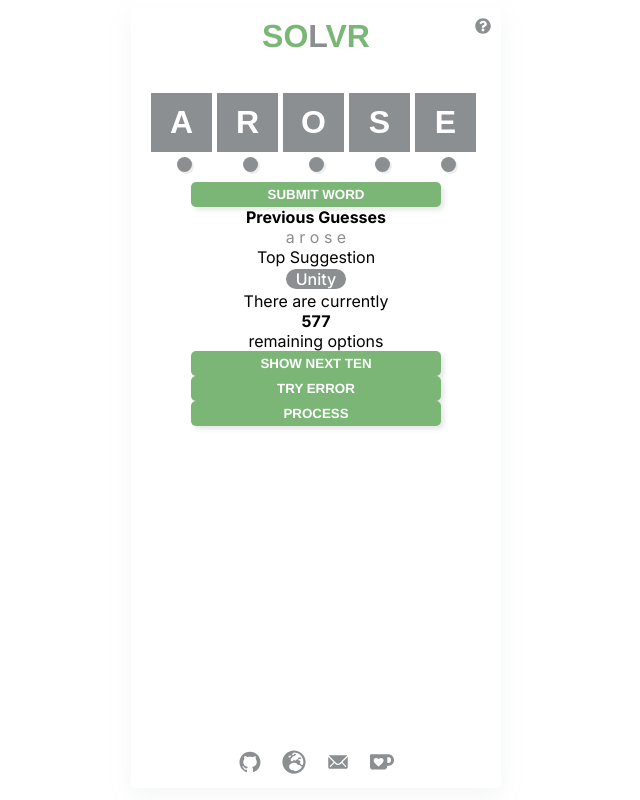
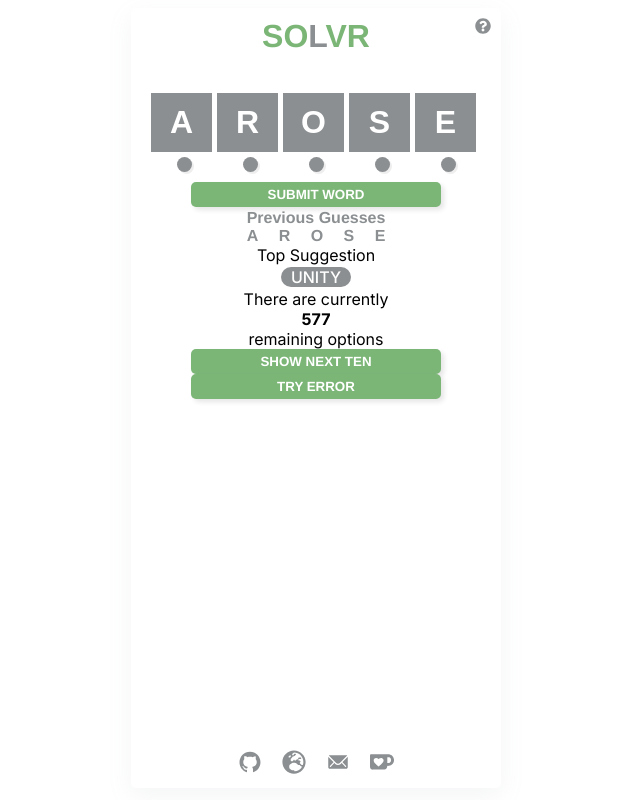
Before and after one commit to Fordcois/wordle-solver, a Next.js app: page / in a window 1280 px wide. Both pictures are taken after a click on the button "SUBMIT WORD". Shown: the whole page, without its empty margins (324-964 px from the left). Built offline with nearby package versions, Linux system fonts and the light colour scheme.

Commit message:
Styles Previous Guess Section

```diff
--- a/src/app/globals.css
+++ b/src/app/globals.css
@@ -216,7 +216,7 @@ body{
   margin:  0px 2px;
   padding:  0px 10px;
   border-radius: 20px;
-  text-transform: capitalize;
+  text-transform: uppercase;
   font-weight: 500;
   cursor: pointer;
 }
@@ -260,3 +260,17 @@ body{
   .flip-leave {
     animation: flip-leave 250ms ease forwards;
   }
+
+  .prev-guess-title{
+    color: var(--Grey);
+    font-family: var(--LetterFont);
+    font-weight: 700;
+  }
+
+  .prev-guess-container{
+    display: flex;
+    justify-content: space-between;
+    font-family: var(--LetterFont);
+    text-transform: uppercase;
+    font-weight: 700;
+  }
--- a/src/components/index.tsx
+++ b/src/components/index.tsx
@@ -114,7 +114,7 @@ const FilterOptions = (WordArray: string[], passedLetters: LetterList) => {
 const WordSubmit = () => {
     const submittedWord = Object.values(userWord).map(info => info.letter).join('');
 
-    if (!wordlistArr.includes(submittedWord)) {
+    if (!possibleWords.includes(submittedWord)) {
         flashErrorMessage('INVALID WORD');
         return;
     }
@@ -167,11 +167,13 @@ return (
 
     <button className='button-Green' onClick={WordSubmit}>submit word</button>
 
+
+
     {previousGuesses.length > 0 && (
     <div>
-        <b>Previous Guesses</b>
+        <span className='prev-guess-title'>Previous Guesses</span>
         {previousGuesses.map((guess, index) => (
-        <div key={index}>
+        <div className='prev-guess-container' key={index}>
             <span style={{ color: guess[0].colour }}> {guess[0].letter} </span>
             <span style={{ color: guess[1].colour }}> {guess[1].letter}</span>
             <span style={{ color: guess[2].colour }}> {guess[2].letter}</span>
@@ -193,8 +195,6 @@ return (
 
     <button className='button-Green' onClick={()=>ShowMoreAnswers(10)}>Show Next Ten</button>
     <button className='button-Green'onClick={()=>flashErrorMessage('ERROR')}>Try Error</button>
-    <button className='button-Green'onClick={WordSubmit}>Process</button>
-
     <Footer/>
 </div>
 );};
```
